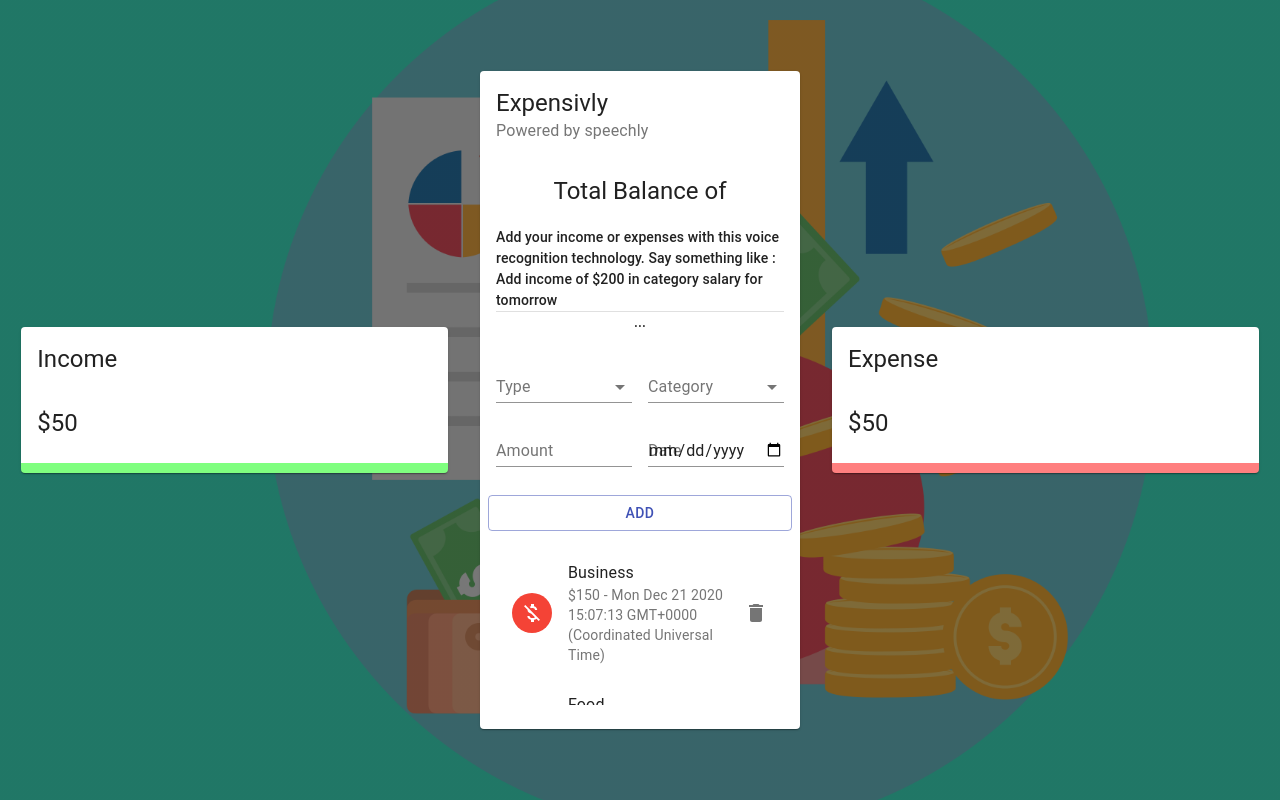
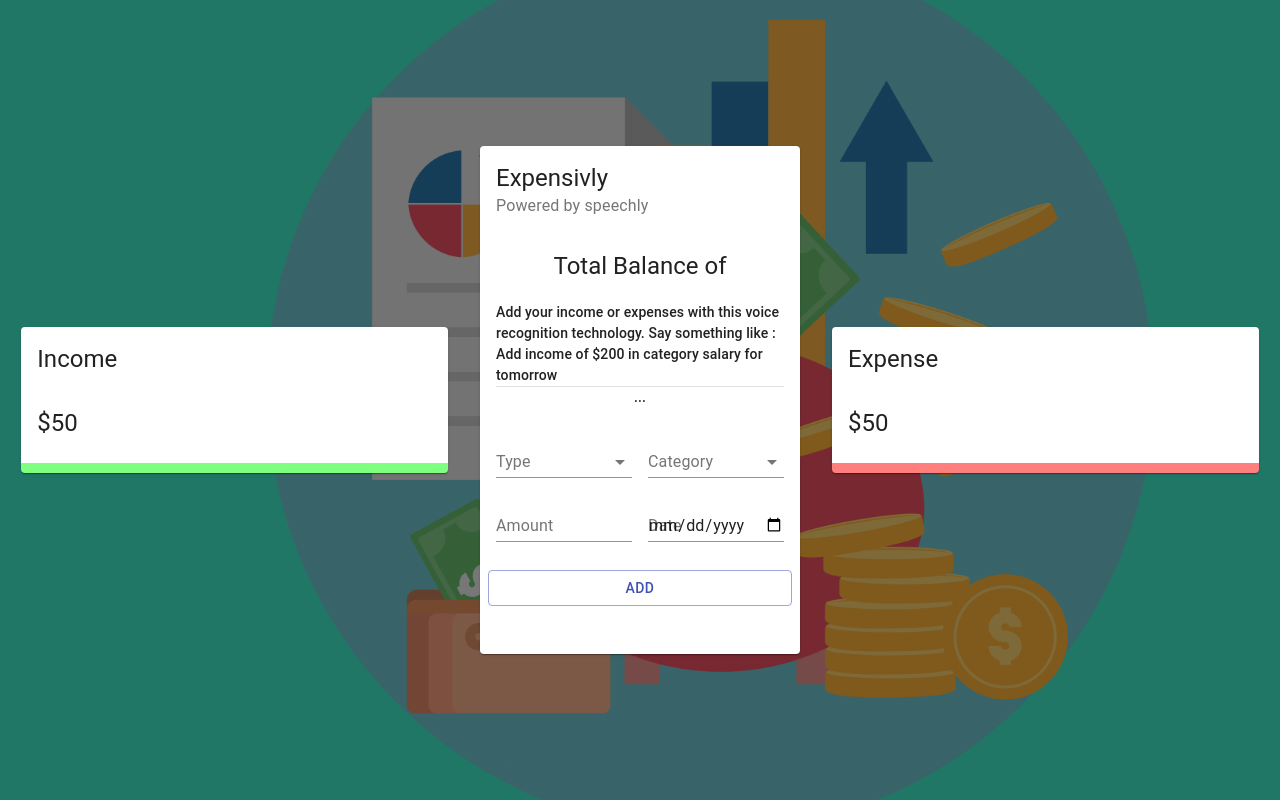
Before and after one commit to okaformark/Expensivly, a React (Create React App) app: page / in a window 1280 px wide. Built offline with nearby package versions, Linux system fonts and the light colour scheme.

Commit message:
able to delete a transaction

```diff
--- a/src/components/Input/InputList.js
+++ b/src/components/Input/InputList.js
@@ -32,38 +32,9 @@
 const InputList = () => {
 	const classes = useStyles();
 
-	const { deleteAction, addAction } = useContext(ExpenseTrackerContext);
-
-	const transactions = [
-		{
-			id: 1,
-			type: 'Expense',
-			category: 'Business',
-			amount: 150,
-			date: new Date(),
-		},
-		{
-			id: 2,
-			type: 'Expense',
-			category: 'Food',
-			amount: 60,
-			date: new Date(),
-		},
-		{
-			id: 3,
-			type: 'Income',
-			category: 'Salary',
-			amount: 540,
-			date: new Date(),
-		},
-		{
-			id: 4,
-			type: 'Income',
-			category: 'Business',
-			amount: 550,
-			date: new Date(),
-		},
-	];
+	const { deleteAction, addAction, transactions } = useContext(
+		ExpenseTrackerContext
+	);
 
 	return (
 		<List dense={false} className={classes.list}>
@@ -92,7 +63,11 @@
 							secondary={`$${transaction.amount} - ${transaction.date}`}
 						/>
 						<ListItemSecondaryAction>
-							<IconButton edge='end' aria-label='delete' onClick=''>
+							<IconButton
+								edge='end'
+								aria-label='delete'
+								onClick={() => deleteAction(transaction.id)}
+							>
 								<Delete />
 							</IconButton>
 						</ListItemSecondaryAction>
--- a/src/context/context.js
+++ b/src/context/context.js
@@ -9,7 +9,6 @@
 export const ContextProvider = ({ children }) => {
 	const [transactions, dispatch] = useReducer(reducer, initialState);
 
-	console.log(transactions);
 	const deleteAction = (id) =>
 		dispatch({ type: DELETE_TRANSACTION, payload: id });
 
@@ -21,6 +20,7 @@
 			value={{
 				deleteAction,
 				addAction,
+				transactions,
 			}}
 		>
 			{children}
```
Also changed, not shown: 1 other file (tests, documents, lock files or other folders).
